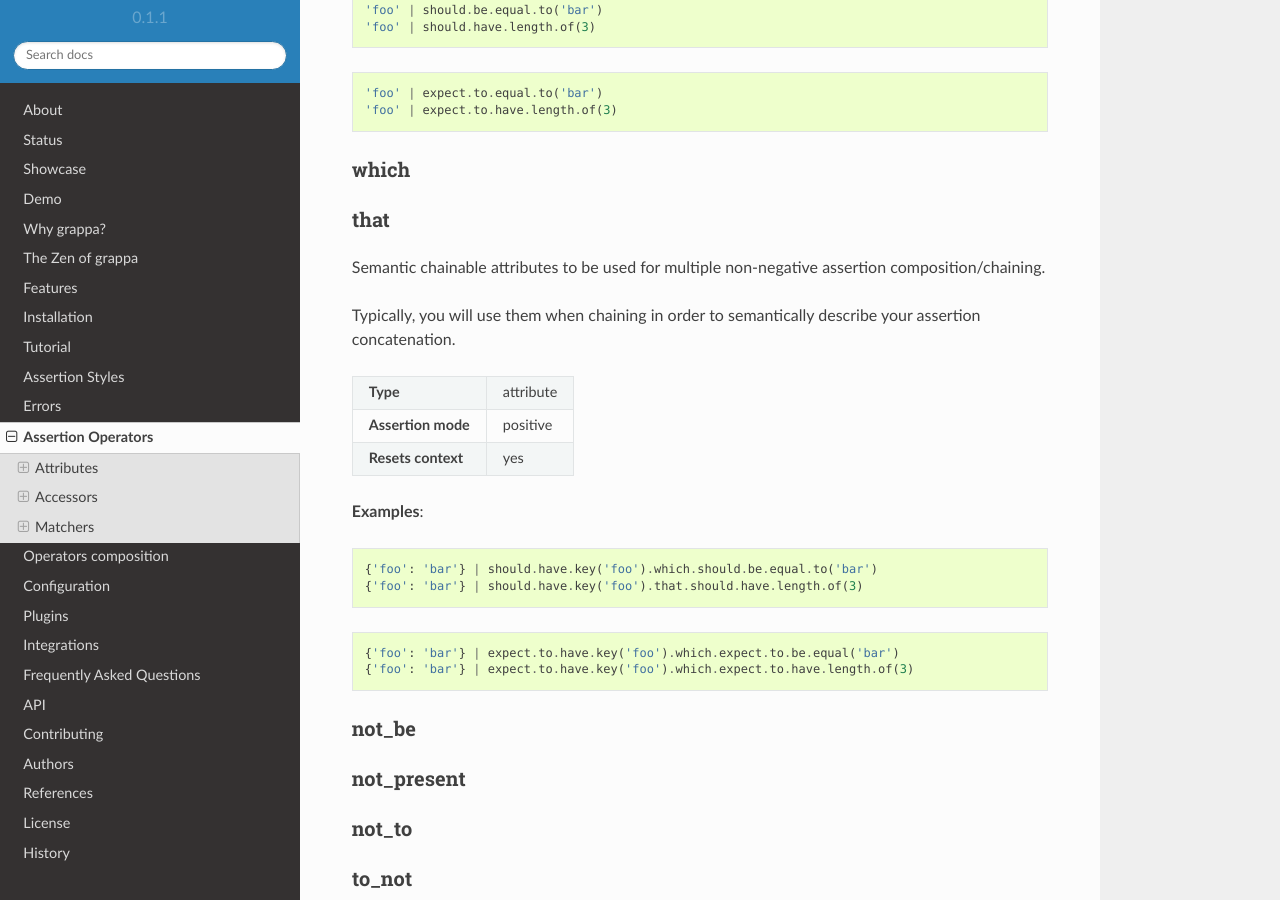
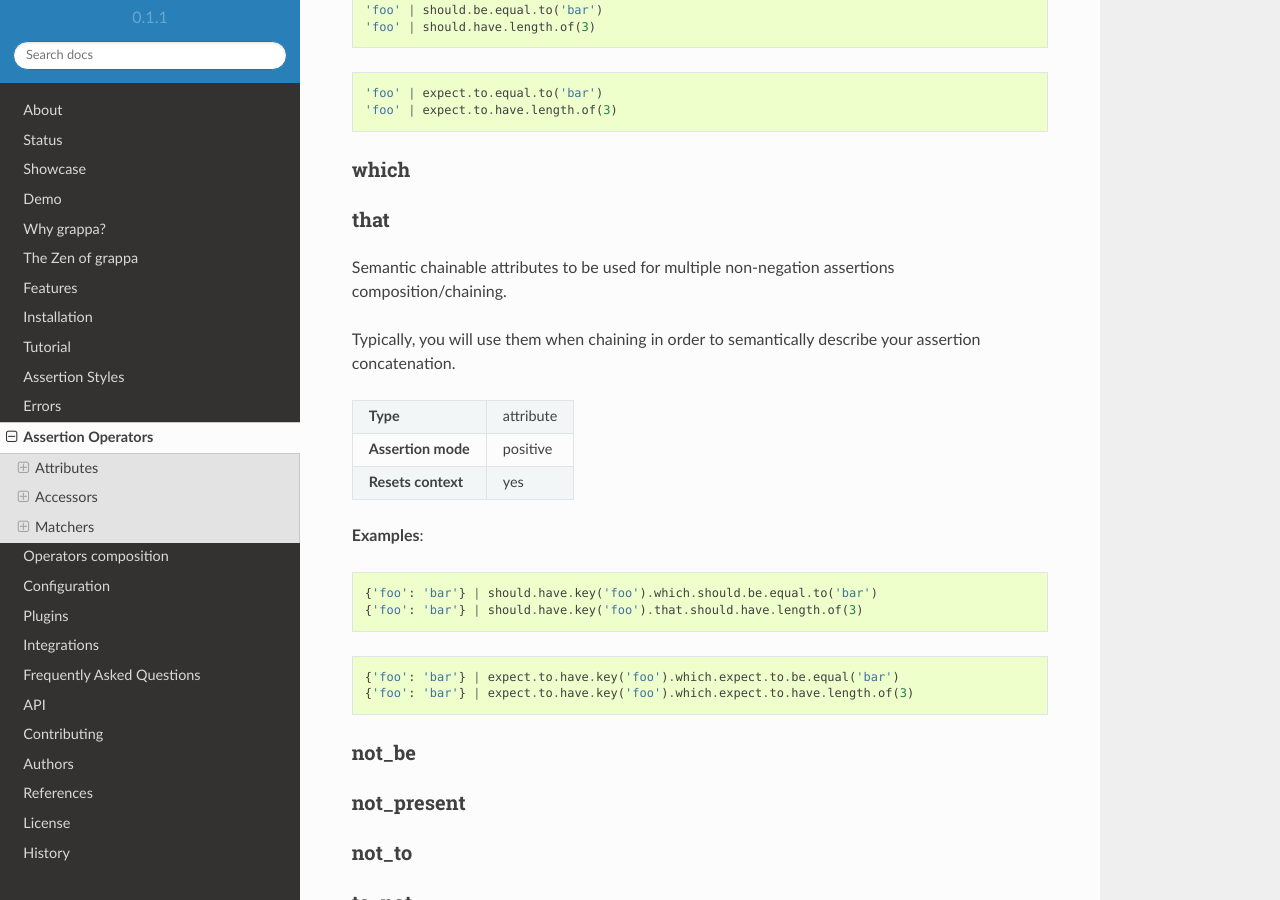
Before and after one commit to grappa-py/grappa, a Sphinx documentation site: the page built from docs/operators.rst, in a window 1280 px wide and 900 px high, scrolled down 1426 px. Built offline with Sphinx 7.4.7 and the Read the Docs theme 2.0.0, drawn with Linux system fonts in a browser that asks for light colours; some of the changed text lies outside the part shown.

```diff
--- a/docs/operators.rst
+++ b/docs/operators.rst
@@ -81,7 +81,7 @@ which
 that
 ^^^^
 
-Semantic chainable attributes to be used for multiple non-negative assertion composition/chaining.
+Semantic chainable attributes to be used for multiple non-negation assertions composition/chaining.
 
 Typically, you will use them when chaining in order to semantically describe your assertion concatenation.
 
```
Also changed, not shown: other parts of docs/operators.rst (+36 -0 lines).
